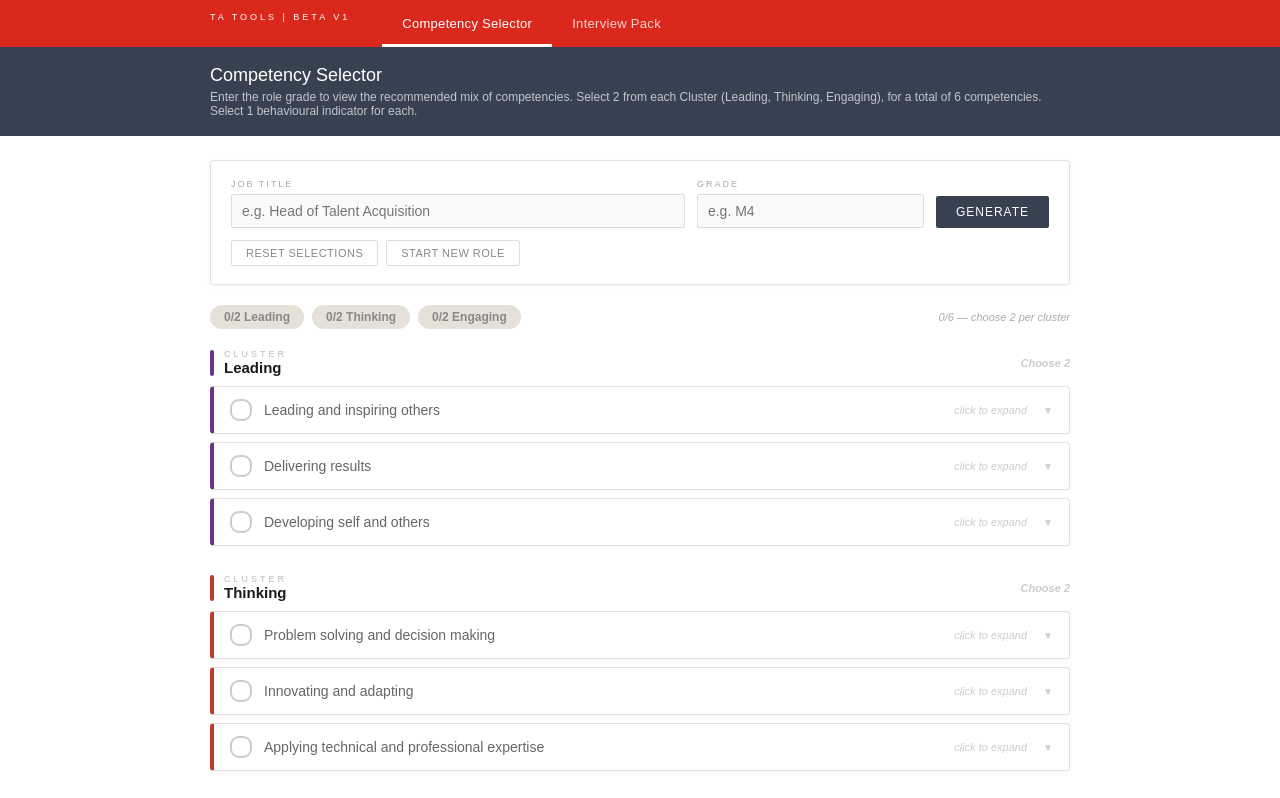
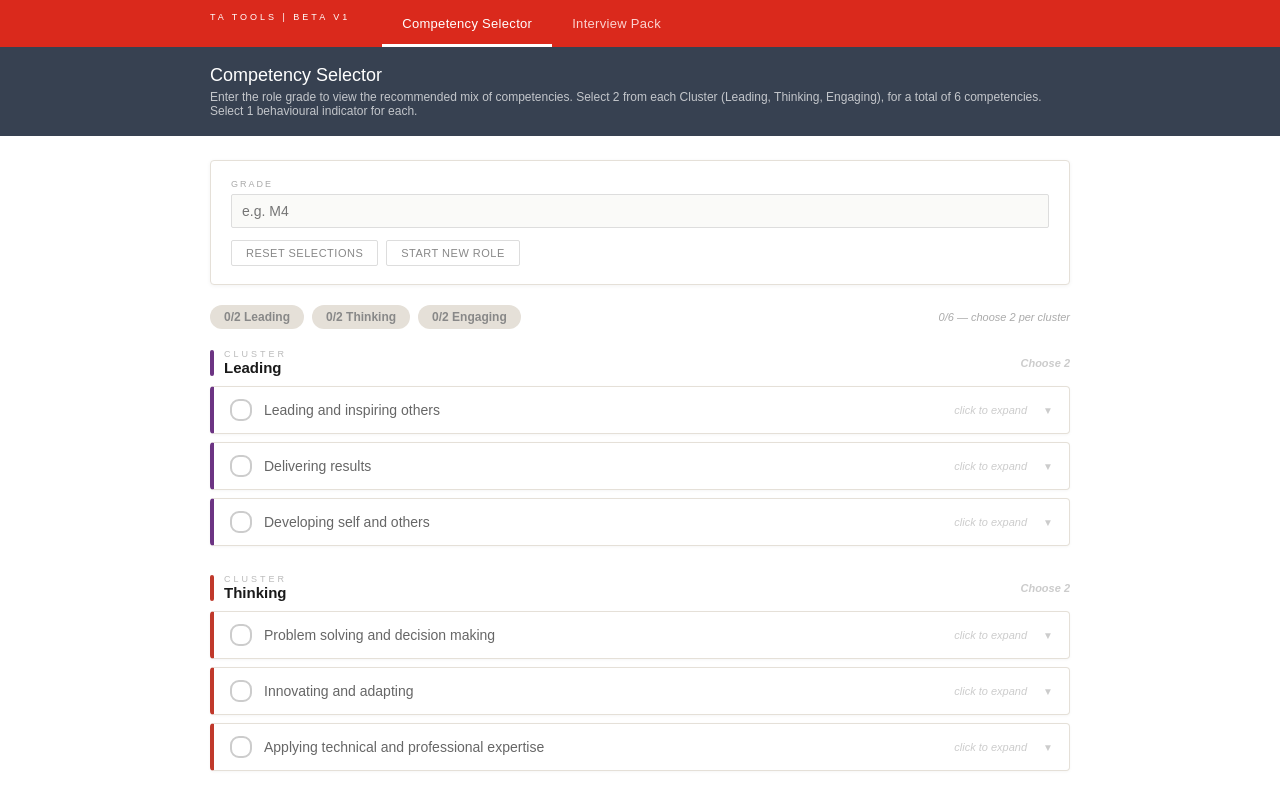
Before and after one commit to hchioccola/competency-finder, a React (Vite) app: page / in a window 1280 px wide. Shown: the top 798 px of the page. Built offline with nearby package versions, Linux system fonts and the light colour scheme.

Commit message:
Update App.jsx

```diff
--- a/src/App.jsx
+++ b/src/App.jsx
@@ -745,17 +745,25 @@ export default function App() {
           <div style={{ maxWidth: 860, margin: "0 auto", padding: "24px" }}>
             {/* Inputs */}
             <div style={{ background: "white", border: "1px solid #e5e0d8", borderRadius: 4, padding: "18px 20px", marginBottom: 20, boxShadow: "0 1px 4px rgba(0,0,0,0.05)" }}>
-              <div style={{ display: "flex", gap: 12, flexWrap: "wrap", alignItems: "flex-end", marginBottom: 12 }}>
-                <div style={{ flex: 2, minWidth: 180 }}>
-                  <label style={lbl}>Job Title</label>
-                  <input value={jobTitle} onChange={e => setJobTitle(e.target.value)} placeholder="e.g. Head of Talent Acquisition" style={inp} onKeyDown={e => e.key === "Enter" && handleGenerate()} />
-                </div>
-                <div style={{ flex: 1, minWidth: 90 }}>
-                  <label style={lbl}>Grade</label>
-                  <input value={grade} onChange={e => setGrade(e.target.value)} placeholder="e.g. M4" style={inp} onKeyDown={e => e.key === "Enter" && handleGenerate()} />
-                </div>
-                <button onClick={handleGenerate} style={btn(headerAccent)}>Generate</button>
-              </div>
+  <div
+    style={{
+      display: "flex",
+      gap: 12,
+      flexWrap: "wrap",
+      alignItems: "flex-end",
+      marginBottom: 12,
+    }}
+  >
+    <div style={{ flex: 1, minWidth: 120 }}>
+      <label style={lbl}>Grade</label>
+      <input
+        value={grade}
+        onChange={e => setGrade(e.target.value)}
+        placeholder="e.g. M4"
+        style={inp}
+      />
+    </div>
+  </div>
               <div style={{ display: "flex", gap: 8 }}>
                 <button onClick={resetSelections} style={ghostBtn}>Reset selections</button>
                 <button onClick={resetAll} style={ghostBtn}>Start new role</button>
```
